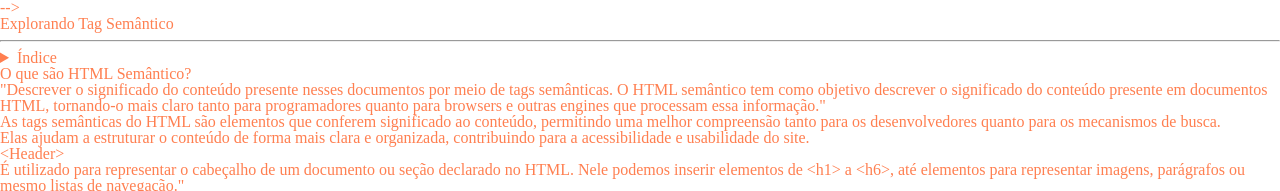
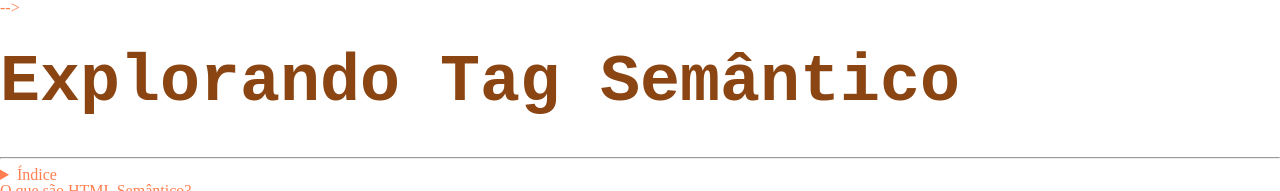
Before and after one commit to Juliana1800/html-semantico, a plain HTML site: page index.html in a window 1280 px wide. Shown: the top 191 px of the page. Drawn offline with Linux system fonts and the light colour scheme.

Commit message:
style: estlizando os títulos nível 1

```diff
--- a/style.css
+++ b/style.css
@@ -2,5 +2,13 @@ html {
     scroll-behavior: smooth; /* comportamento-da-rolagem: suave */
 }
 body {
-    color:rgb(215, 58, 89);
+    color:crimson;
 }
+
+h1 {
+    color: saddlebrown;
+    line-height: 2;
+    font-weight: bold;
+    font-size: 50pt;
+    font-family: 'Courier New', Courier, monospace;
+}
```
